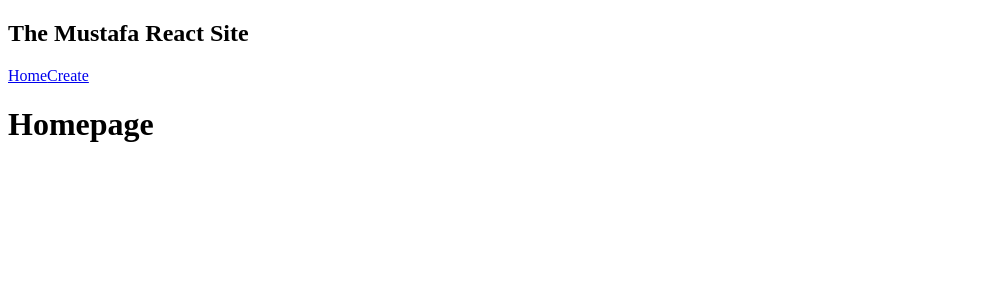
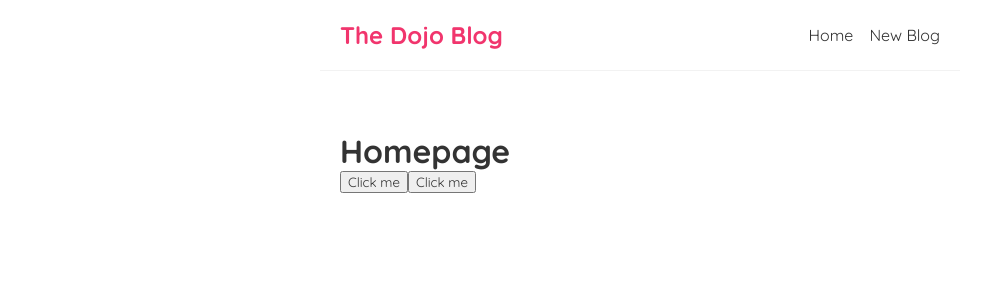
Before and after one commit to mustafa-kapadia1483/learning-react, a React (Create React App) app: page / in a window 1280 px wide. Shown: the top 300 px of the page, without its empty margins (0-994 px from the left). Built offline with nearby package versions, Linux system fonts and the light colour scheme.

Commit message:
using click events in components

```diff
--- a/package.json
+++ b/package.json
@@ -3,6 +3,7 @@
   "version": "0.1.0",
   "private": true,
   "dependencies": {
+    "@popperjs/core": "^2.11.2",
     "@testing-library/jest-dom": "^5.16.1",
     "@testing-library/react": "^12.1.2",
     "@testing-library/user-event": "^13.5.0",
--- a/public/index.html
+++ b/public/index.html
@@ -23,12 +23,6 @@
       Learn how to configure a non-root public URL by running `npm run build`.
     -->
   <title>React App</title>
-
-  <!-- Google Fonts -->
-  <link rel="preconnect" href="https://fonts.googleapis.com">
-  <link rel="preconnect" href="https://fonts.gstatic.com" crossorigin>
-  <link href="https://fonts.googleapis.com/css2?family=Quicksand:wght@300;400;500;600;700&display=swap"
-    rel="stylesheet">
 </head>
 
 <body>
--- a/src/Home.js
+++ b/src/Home.js
@@ -1,7 +1,15 @@
 const Home = () => {
+  const handleClick = () => {
+    console.log("Hello Ninjas");
+  };
+  const handleClickAgain = name => {
+    console.log("hello" + name);
+  };
   return (
     <div className="home">
       <h1>Homepage</h1>
+      <button onClick={handleClick}>Click me</button>
+      <button onClick={() => handleClickAgain("mustafa")}>Click me</button>
     </div>
   );
 };
--- a/src/Navbar.js
+++ b/src/Navbar.js
@@ -1,13 +1,12 @@
 const Navbar = () => {
   return (
     <nav className="navbar">
-      <h1>The Mustafa React Site</h1>
+      <h1>The Dojo Blog</h1>
       <div className="links">
         <a href="/">Home</a>
-        <a href="/creat">Create</a>
+        <a href="/create">New Blog</a>
       </div>
     </nav>
   );
 };
-
 export default Navbar;
--- /dev/null
+++ b/src/Styles/_variables.scss
@@ -0,0 +1,4 @@
+// Variables
+$font-family-sans-serif: "Quicksand", sans-serif;
+$offWhite: #f2f2f2;
+$primary: #f1356d;
--- a/src/index.scss
+++ b/src/index.scss
@@ -1,4 +1,38 @@
-// Variables
-$primaryFont: "Quicksand", sans-serif;
-$offWhite: #f2f2f2;
-$primaryColor: #f1356d;
+@import url("https://fonts.googleapis.com/css2?family=Quicksand:wght@300;400;500;600;700&display=swap");
+@import "./Styles/variables";
+
+/* base styles */
+* {
+  margin: 0;
+  font-family: "Quicksand";
+  color: #333;
+}
+.navbar {
+  padding: 20px;
+  display: flex;
+  align-items: center;
+  max-width: 600px;
+  margin: 0 auto;
+  border-bottom: 1px solid #f2f2f2;
+
+  h1 {
+    color: $primary;
+  }
+  .links {
+    margin-left: auto;
+  }
+
+  a {
+    margin-left: 16px;
+    text-decoration: none;
+    &:hover {
+      color: $primary;
+    }
+  }
+}
+
+.content {
+  max-width: 600px;
+  margin: 40px auto;
+  padding: 20px;
+}
```
Also changed, not shown: 1 other file (tests, documents, lock files or other folders).
